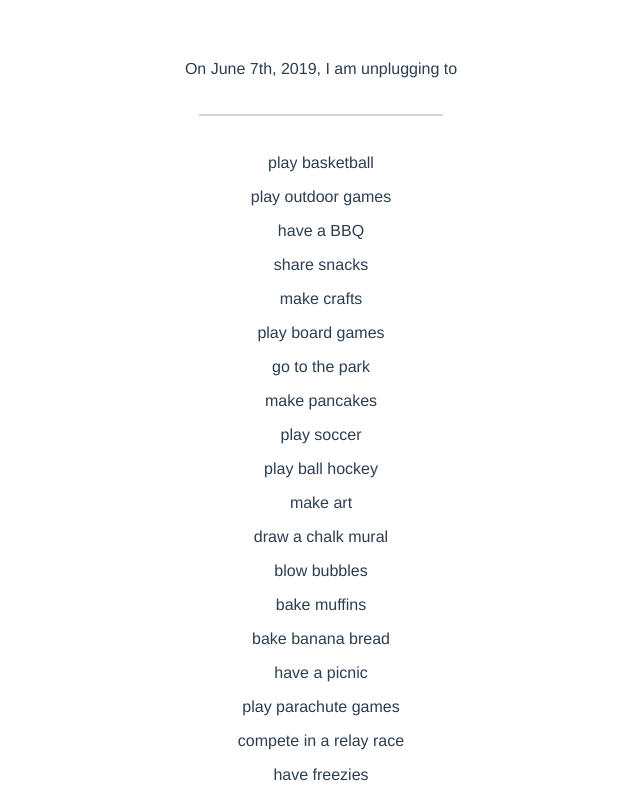
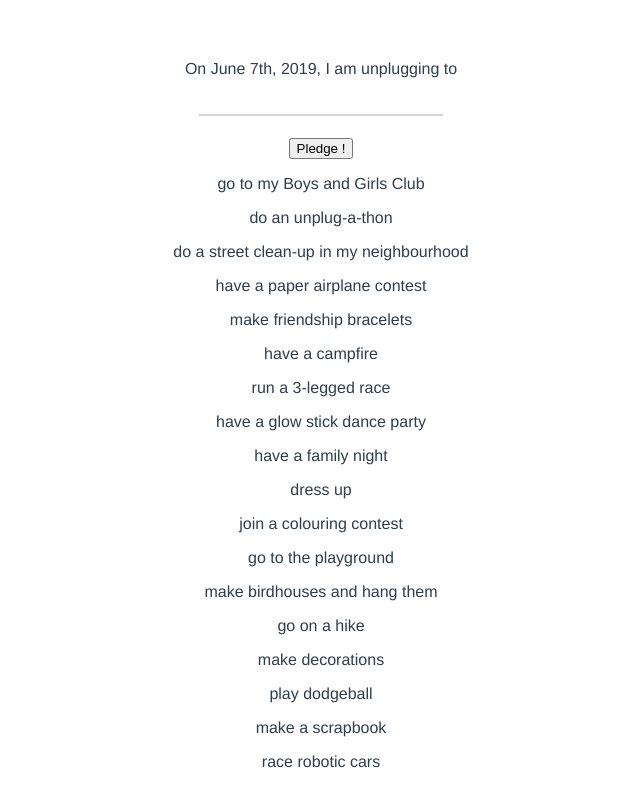
Before and after one commit to gillian20993/simple-pledges, a Vue app: page / in a window 1280 px wide. Shown: the top 787 px of the page, without its empty margins (319-959 px from the left). Built offline with nearby package versions, Linux system fonts and the light colour scheme.

Commit message:
add submit button for pledges

```diff
--- a/src/components/NaturalPledge.vue
+++ b/src/components/NaturalPledge.vue
@@ -4,7 +4,8 @@
     to </p>
     <input class="activity" v-bind:class="{sample: !editing, fadeout: fadeout, fadein: fadein}" type="text" @focus="setEditing(true)" @blur="setEditing(false)" v-model="pledge" @input="go" :style="{ width: pledgeWidth + 'px' }"></input>
     <div><span ref="hiddenActivity" class="activity hidden">{{ pledge }}</span></div>
-    <p v-for="p in pledges.default">{{p}}</p>
+    <button v-on:click="pledgeActivity">Pledge !</button>
+    <p v-for="p in pledges.slice().reverse()">{{p}}</p>
   </div>
 </template>
 
@@ -22,7 +23,7 @@ export default {
       pledgeWidth: null,
       fadeout: false,
       fadein: false,
-      pledges: pledges
+      pledges: pledges.default
     }
   },
   methods: {
@@ -52,8 +53,11 @@ export default {
     },
     switchSample: function () {
       let rand = Math.floor(Math.random()*pledges.length)
-      this.pledge = this.pledges.default[rand]
+      this.pledge = this.pledges[rand]
       this.timer = window.setTimeout(this.switchSample,2000)
+    },
+    pledgeActivity: function () {
+      this.pledges.push(this.pledge)
     }
   }
 }
```
